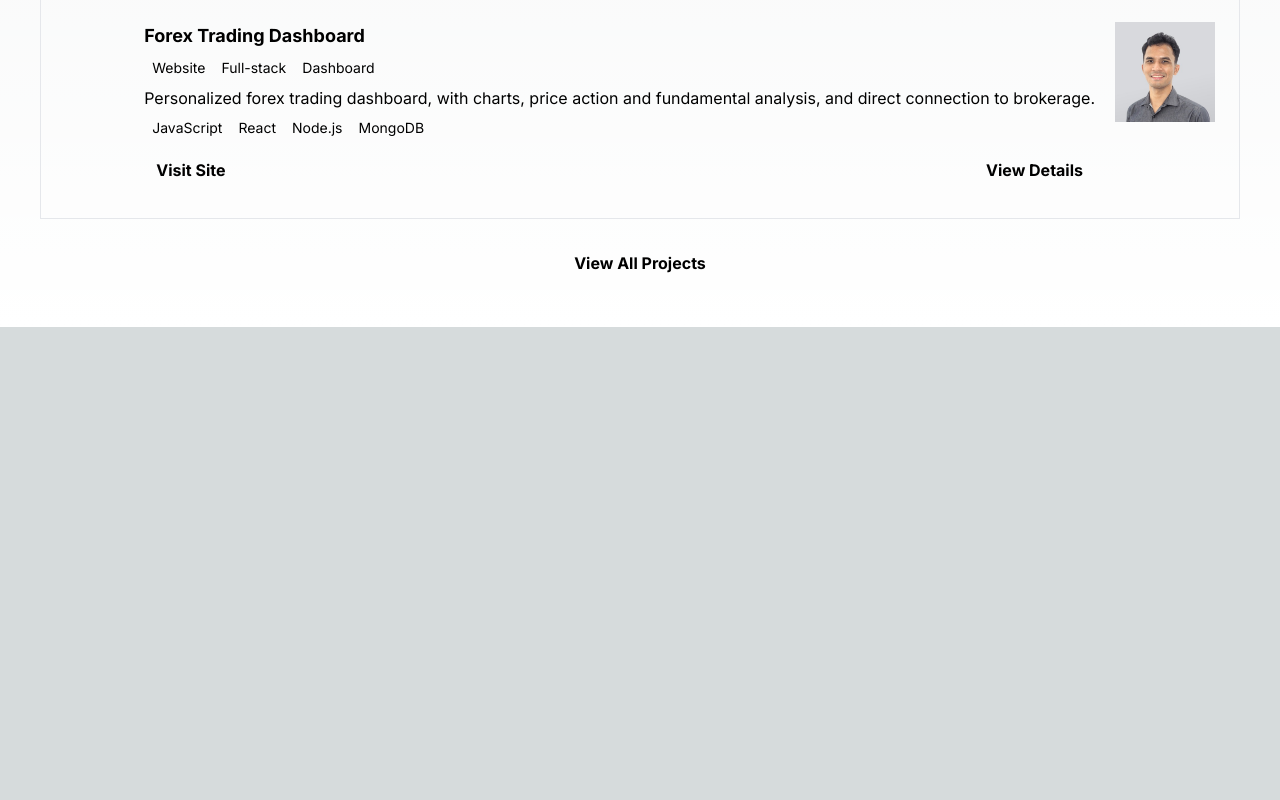
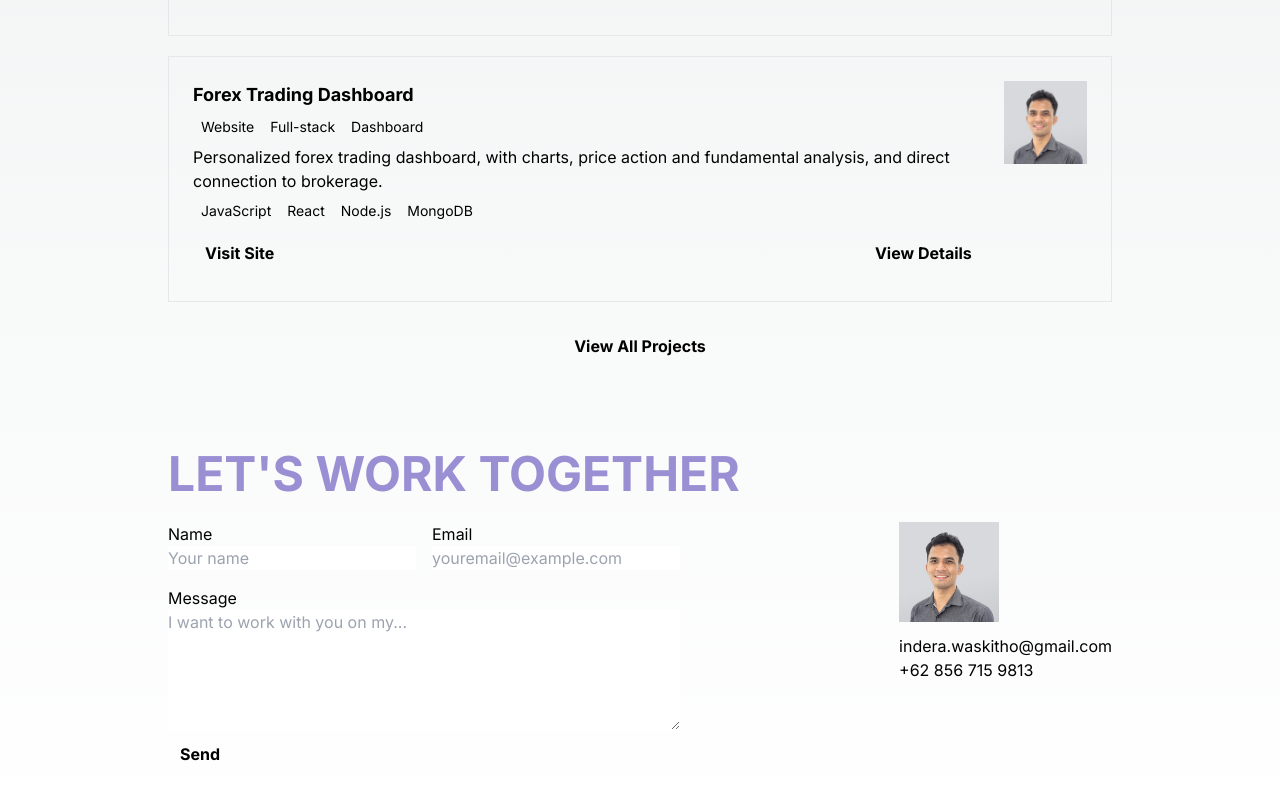
Before and after one commit to vashikovich/port-site, a Next.js app: page / in a window 1280 px wide. Shown: the part 2320-3120 px from the top of the page. Before the commit the page ends 2647 px from the top, so only its background shows below. Built offline with nearby package versions, Linux system fonts and the light colour scheme.

Commit message:
added contact layout

```diff
--- /dev/null
+++ b/src/components/contact.tsx
@@ -0,0 +1,67 @@
+import Image from "next/image.js";
+import Button from "./button";
+
+export default function Contact() {
+    return (
+        <div className="p-10">
+            <div className="relative w-fit">
+                <h1 className="text-5xl font-bold text-primary-main/50">
+                    LET'S WORK TOGETHER
+                </h1>
+            </div>
+            <div className="flex flex-col md:flex-row-reverse md:justify-between mt-6 gap-6">
+                <div className="flex flex-row items-end md:flex-col md:items-start gap-3">
+                    <Image
+                        src="/images/cover.jpg"
+                        width={100}
+                        height={100}
+                        alt="personal picture"
+                    />
+                    <div>
+                        <p>indera.waskitho@gmail.com</p>
+                        <p>+62 856 715 9813</p>
+                    </div>
+                </div>
+                <div className="flex-1">
+                    <form>
+                        <div className="flex gap-4 flex-col max-w-lg">
+                            <div className="flex flex-col md:flex-row gap-4">
+                                <div className="flex flex-col flex-1">
+                                    <label htmlFor="name">Name</label>
+                                    <input
+                                        id="name"
+                                        name="name"
+                                        placeholder="Your name"
+                                        required
+                                    />
+                                </div>
+                                <div className="flex flex-col flex-1">
+                                    <label htmlFor="email">Email</label>
+                                    <input
+                                        id="email"
+                                        name="email"
+                                        type="email"
+                                        placeholder="youremail@example.com"
+                                        required
+                                    />
+                                </div>
+                            </div>
+                            <div className="flex flex-col">
+                                <label htmlFor="message">Message</label>
+                                <textarea
+                                    id="message"
+                                    name="message"
+                                    rows={5}
+                                    placeholder="I want to work with you on my..."
+                                    required
+                                />
+                            </div>
+                        </div>
+                        <Button type="submit">Send</Button>
+                    </form>
+                </div>
+
+            </div>
+        </div>
+    )
+}
--- a/src/pages/index.tsx
+++ b/src/pages/index.tsx
@@ -4,18 +4,20 @@ import Cover from "@/components/cover";
 import Services from "@/components/services";
 import Expertise from "@/components/expertise";
 import Projects from "@/components/projects";
+import Contact from "@/components/contact";
 
 const inter = Inter({ subsets: ["latin"] });
 
 export default function Home() {
   return (
     <main
-      className={`max-w-screen-2xl mx-auto ${inter.className}`}
+      className={`max-w-screen-lg mx-auto ${inter.className}`}
     >
       <Cover />
       <Services />
       <Expertise />
       <Projects />
+      <Contact />
     </main>
   );
 }
```
